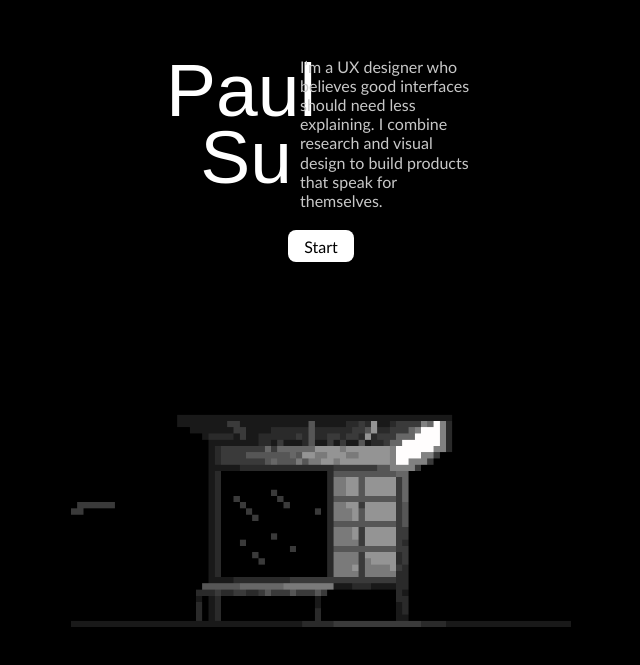
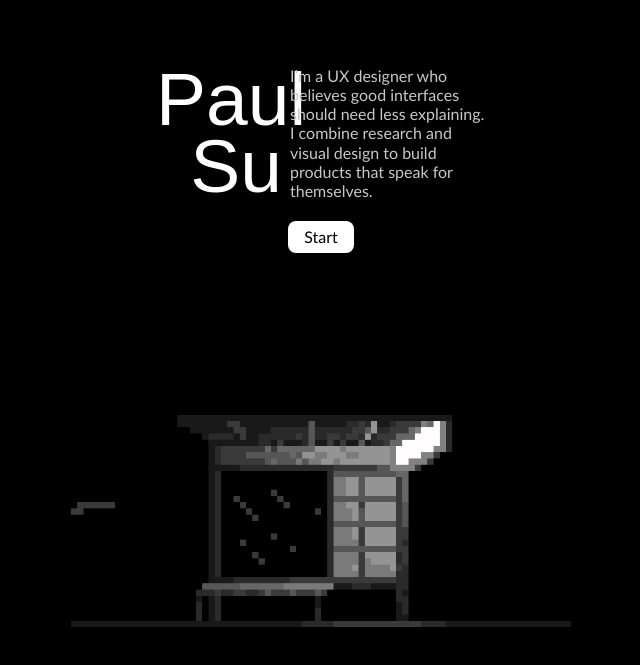
Before and after one commit to psuuzu/portfolio1, a Next.js app: page / in a window 1280 px wide. Shown: the part 117-782 px from the top of the page, without its empty margins (319-959 px from the left). Built offline with nearby package versions, Linux system fonts and the light colour scheme; a web font is replaced by a local one.

Commit message:
test css on different devices1

```diff
--- a/components/title.jsx
+++ b/components/title.jsx
@@ -7,7 +7,7 @@ export default function Title(){
         </div>
         </div>
         <div className="flex justify-start items-start">
-        <div className='max-w-[180px] flex h-auto'>
+        <div className='max-w-[200px] flex h-auto'>
          <p className="text-[16px] pl-1">
             I’m a UX designer who believes good interfaces should need less explaining. I combine research and visual design to build products that speak for themselves.         </p>
         </div>
```
